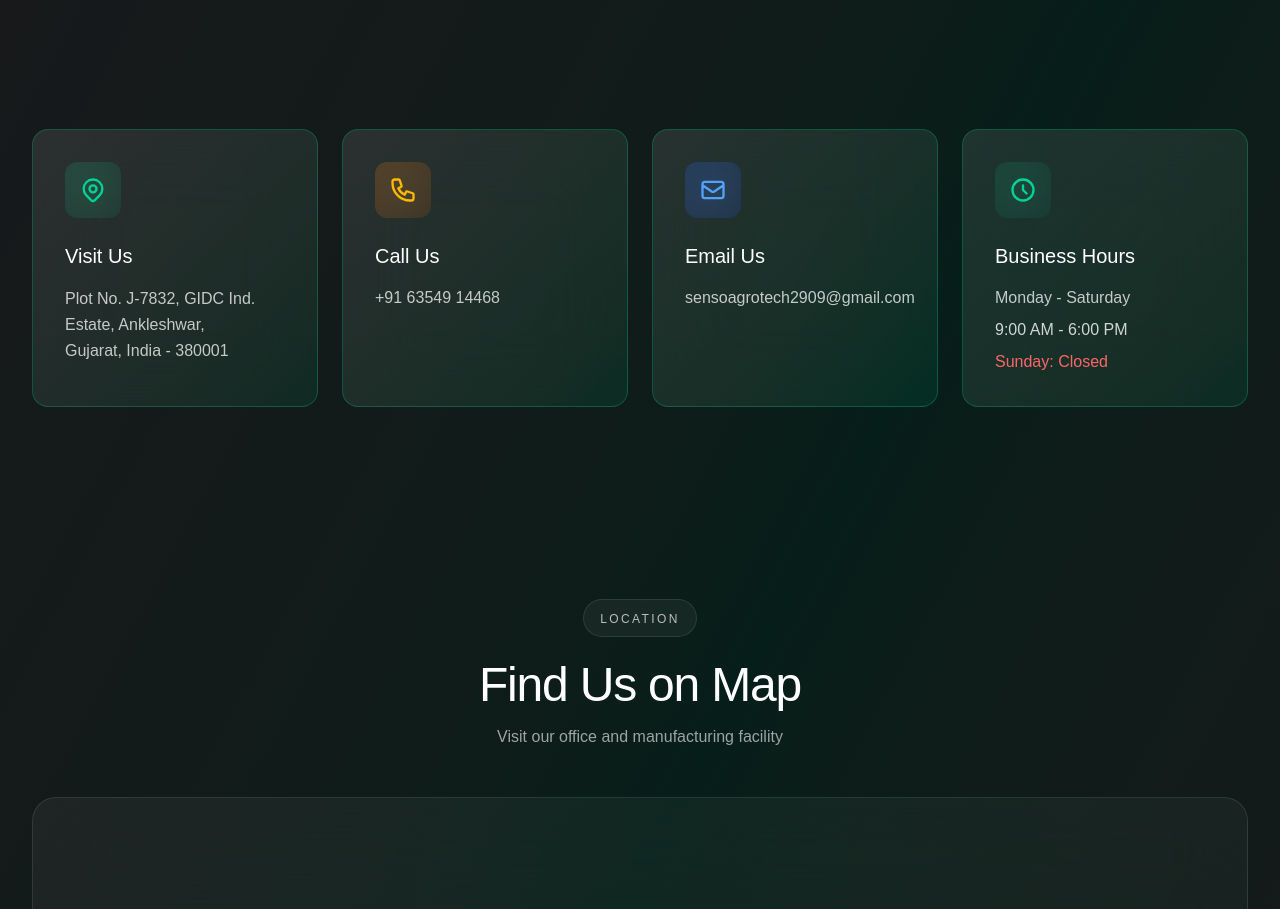
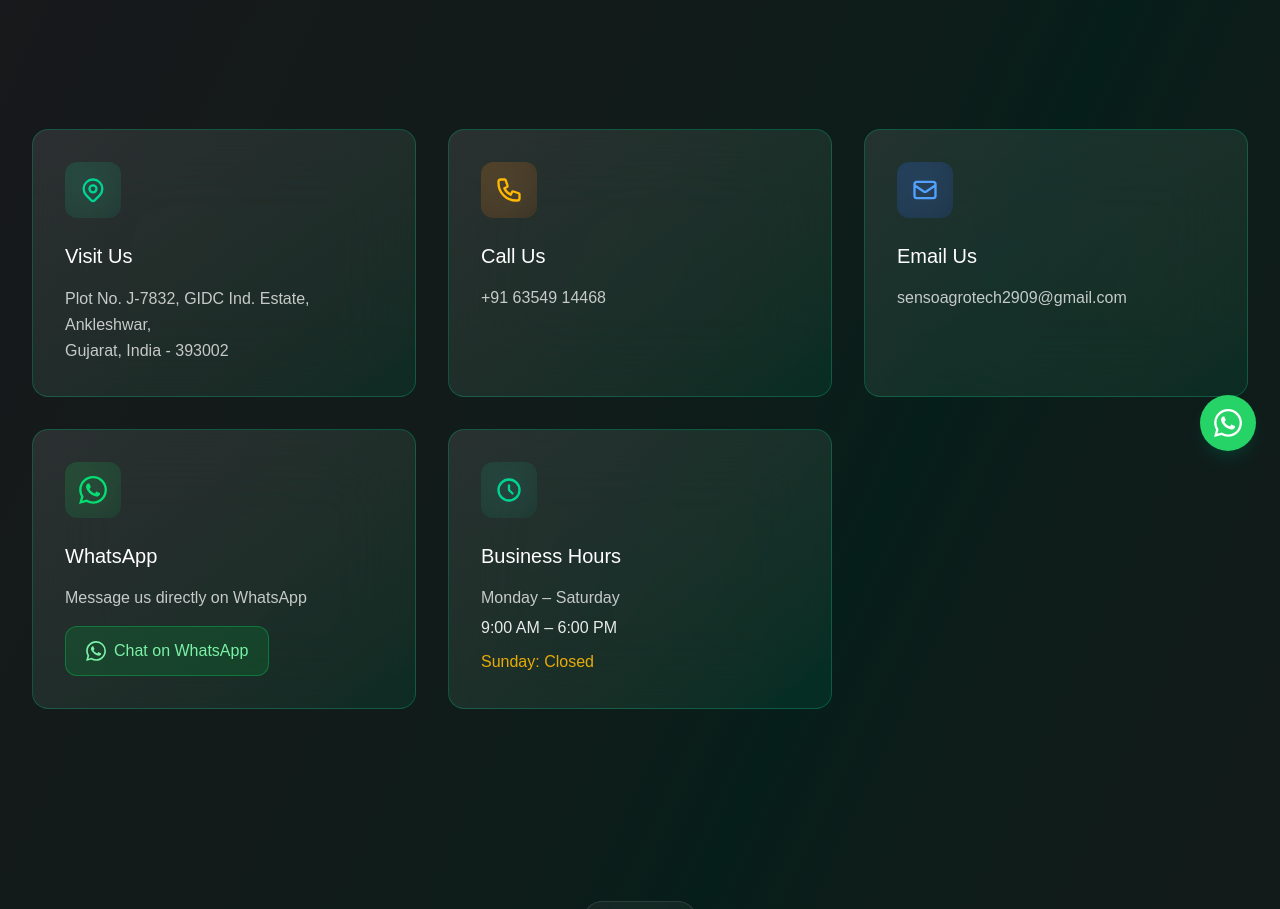
Before and after one commit to parthkumar123/exp_web_01, a Next.js app: page /contact in a window 1280 px wide. Shown: the part 325-1234 px from the top of the page. Built offline with nearby package versions, Linux system fonts and the light colour scheme.

Commit message:
Add Floating WhatsApp component and update contact page layout

```diff
--- a/app/contact/page.tsx
+++ b/app/contact/page.tsx
@@ -27,13 +27,13 @@
 
       {/* Contact Section */}
       <section className="py-16 relative">
-        <div className="max-w-7xl mx-auto px-8">
-          <div className="grid md:grid-cols-2 lg:grid-cols-4 gap-6 mb-16">
-            {/* Contact Info Cards */}
+        <div className="max-w-7xl mx-auto px-6 sm:px-8">
+          <div className="grid grid-cols-1 sm:grid-cols-2 lg:grid-cols-3 gap-8 mb-16">
+            {/* Contact Info Cards - min-w-0 prevents truncation, flex for consistent height */}
 
             {/* Visit Us */}
-            <div className="backdrop-blur-2xl bg-gradient-to-br from-white/10 to-emerald-500/10 border border-emerald-500/30 rounded-2xl p-8 hover:border-emerald-400/50 hover:bg-gradient-to-br hover:from-white/15 hover:to-emerald-500/15 transition-all">
-              <div className="w-14 h-14 bg-gradient-to-br from-emerald-600/20 to-emerald-800/20 backdrop-blur-xl rounded-xl flex items-center justify-center mb-6">
+            <div className="min-w-0 flex flex-col backdrop-blur-2xl bg-gradient-to-br from-white/10 to-emerald-500/10 border border-emerald-500/30 rounded-2xl p-8 hover:border-emerald-400/50 hover:bg-gradient-to-br hover:from-white/15 hover:to-emerald-500/15 transition-all">
+              <div className="w-14 h-14 bg-gradient-to-br from-emerald-600/20 to-emerald-800/20 backdrop-blur-xl rounded-xl flex items-center justify-center mb-6 shrink-0">
                 <svg
                   className="w-7 h-7 text-emerald-400"
                   fill="none"
@@ -51,13 +51,13 @@
               <p className="text-white/75 leading-relaxed font-light">
                 Plot No. J-7832, GIDC Ind. Estate, Ankleshwar,
                 <br />
-                Gujarat, India - 380001
+                Gujarat, India - 393002
               </p>
             </div>
 
             {/* Call Us */}
-            <div className="backdrop-blur-2xl bg-gradient-to-br from-white/10 to-emerald-500/10 border border-emerald-500/30 rounded-2xl p-8 hover:border-emerald-400/50 hover:bg-gradient-to-br hover:from-white/15 hover:to-emerald-500/15 transition-all">
-              <div className="w-14 h-14 bg-gradient-to-br from-amber-600/20 to-amber-800/20 backdrop-blur-xl rounded-xl flex items-center justify-center mb-6">
+            <div className="min-w-0 flex flex-col backdrop-blur-2xl bg-gradient-to-br from-white/10 to-emerald-500/10 border border-emerald-500/30 rounded-2xl p-8 hover:border-emerald-400/50 hover:bg-gradient-to-br hover:from-white/15 hover:to-emerald-500/15 transition-all">
+              <div className="w-14 h-14 bg-gradient-to-br from-amber-600/20 to-amber-800/20 backdrop-blur-xl rounded-xl flex items-center justify-center mb-6 shrink-0">
                 <svg
                   className="w-7 h-7 text-amber-400"
                   fill="none"
@@ -71,8 +71,7 @@
                 </svg>
               </div>
               <h3 className="text-xl font-light text-white mb-4">Call Us</h3>
-              <div className="space-y-2 text-white/75 font-light">
-                <p>
+              <p className="text-white/75 font-light">
                 <a
                   href="tel:+916354914468"
                   className="hover:text-emerald-400 transition-colors"
@@ -81,11 +80,10 @@
                 </a>
               </p>
             </div>
-            </div>
 
             {/* Email Us */}
-            <div className="backdrop-blur-2xl bg-gradient-to-br from-white/10 to-emerald-500/10 border border-emerald-500/30 rounded-2xl p-8 hover:border-emerald-400/50 hover:bg-gradient-to-br hover:from-white/15 hover:to-emerald-500/15 transition-all">
-              <div className="w-14 h-14 bg-gradient-to-br from-blue-600/20 to-blue-800/20 backdrop-blur-xl rounded-xl flex items-center justify-center mb-6">
+            <div className="min-w-0 flex flex-col backdrop-blur-2xl bg-gradient-to-br from-white/10 to-emerald-500/10 border border-emerald-500/30 rounded-2xl p-8 hover:border-emerald-400/50 hover:bg-gradient-to-br hover:from-white/15 hover:to-emerald-500/15 transition-all">
+              <div className="w-14 h-14 bg-gradient-to-br from-blue-600/20 to-blue-800/20 backdrop-blur-xl rounded-xl flex items-center justify-center mb-6 shrink-0">
                 <svg
                   className="w-7 h-7 text-blue-400"
                   fill="none"
@@ -99,21 +97,47 @@
                 </svg>
               </div>
               <h3 className="text-xl font-light text-white mb-4">Email Us</h3>
-              <div className="space-y-2 text-white/75 font-light">
-                <p>
+              <p className="text-white/75 font-light break-words">
                 <a
                   href="mailto:sensoagrotech2909@gmail.com"
-                    className="hover:text-emerald-400 transition-colors"
+                  className="hover:text-emerald-400 transition-colors break-all"
                 >
                   sensoagrotech2909@gmail.com
                 </a>
               </p>
             </div>
+
+            {/* WhatsApp */}
+            <div className="min-w-0 flex flex-col backdrop-blur-2xl bg-gradient-to-br from-white/10 to-emerald-500/10 border border-emerald-500/30 rounded-2xl p-8 hover:border-emerald-400/50 hover:bg-gradient-to-br hover:from-white/15 hover:to-emerald-500/15 transition-all">
+              <div className="w-14 h-14 bg-gradient-to-br from-green-600/20 to-green-800/20 backdrop-blur-xl rounded-xl flex items-center justify-center mb-6 shrink-0">
+                <svg
+                  className="w-7 h-7 text-green-400"
+                  viewBox="0 0 24 24"
+                  fill="currentColor"
+                >
+                  <path d="M17.472 14.382c-.297-.149-1.758-.867-2.03-.967-.273-.099-.471-.148-.67.15-.197.297-.767.966-.94 1.164-.173.199-.347.223-.644.075-.297-.15-1.255-.463-2.39-1.475-.883-.788-1.48-1.761-1.653-2.059-.173-.297-.018-.458.13-.606.134-.133.298-.347.446-.52.149-.174.198-.298.298-.497.099-.198.05-.371-.025-.52-.075-.149-.669-1.612-.916-2.207-.242-.579-.487-.5-.669-.51-.173-.008-.371-.01-.57-.01-.198 0-.52.074-.792.372-.272.297-1.04 1.016-1.04 2.479 0 1.462 1.065 2.875 1.213 3.074.149.198 2.096 3.2 5.077 4.487.709.306 1.262.489 1.694.625.712.227 1.36.195 1.871.118.571-.085 1.758-.719 2.006-1.413.248-.694.248-1.289.173-1.413-.074-.124-.272-.198-.57-.347m-5.421 7.403h.004a9.87 9.87 0 01-5.031-1.378l-.361-.214-3.741.982.998-3.648-.235-.374a9.86 9.86 0 01-1.51-5.26c.001-5.45 4.436-9.884 9.888-9.884 2.64 0 5.122 1.03 6.988 2.898a9.825 9.825 0 012.893 6.994c-.003 5.45-4.437 9.884-9.885 9.884m8.413-18.297A11.815 11.815 0 0012.05 0C5.495 0 .16 5.335.157 11.892c0 2.096.547 4.142 1.588 5.945L.057 24l6.305-1.654a11.882 11.882 0 005.683 1.448h.005c6.554 0 11.89-5.335 11.893-11.893a11.821 11.821 0 00-3.48-8.413z" />
+                </svg>
+              </div>
+              <h3 className="text-xl font-light text-white mb-4">WhatsApp</h3>
+              <p className="text-white/75 font-light mb-4 flex-1">
+                Message us directly on WhatsApp
+              </p>
+              <a
+                href="https://wa.me/916354914468?text=Hello%2C%20I%20would%20like%20to%20know%20more%20about%20your%20products."
+                target="_blank"
+                rel="noopener noreferrer"
+                className="inline-flex items-center justify-center gap-2 px-5 py-3 bg-green-600/20 border border-green-500/40 text-green-300 font-medium rounded-xl hover:bg-green-500/30 hover:border-green-400/50 transition-colors duration-300 w-fit"
+              >
+                <svg className="w-5 h-5 shrink-0" viewBox="0 0 24 24" fill="currentColor">
+                  <path d="M17.472 14.382c-.297-.149-1.758-.867-2.03-.967-.273-.099-.471-.148-.67.15-.197.297-.767.966-.94 1.164-.173.199-.347.223-.644.075-.297-.15-1.255-.463-2.39-1.475-.883-.788-1.48-1.761-1.653-2.059-.173-.297-.018-.458.13-.606.134-.133.298-.347.446-.52.149-.174.198-.298.298-.497.099-.198.05-.371-.025-.52-.075-.149-.669-1.612-.916-2.207-.242-.579-.487-.5-.669-.51-.173-.008-.371-.01-.57-.01-.198 0-.52.074-.792.372-.272.297-1.04 1.016-1.04 2.479 0 1.462 1.065 2.875 1.213 3.074.149.198 2.096 3.2 5.077 4.487.709.306 1.262.489 1.694.625.712.227 1.36.195 1.871.118.571-.085 1.758-.719 2.006-1.413.248-.694.248-1.289.173-1.413-.074-.124-.272-.198-.57-.347m-5.421 7.403h.004a9.87 9.87 0 01-5.031-1.378l-.361-.214-3.741.982.998-3.648-.235-.374a9.86 9.86 0 01-1.51-5.26c.001-5.45 4.436-9.884 9.888-9.884 2.64 0 5.122 1.03 6.988 2.898a9.825 9.825 0 012.893 6.994c-.003 5.45-4.437 9.884-9.885 9.884m8.413-18.297A11.815 11.815 0 0012.05 0C5.495 0 .16 5.335.157 11.892c0 2.096.547 4.142 1.588 5.945L.057 24l6.305-1.654a11.882 11.882 0 005.683 1.448h.005c6.554 0 11.89-5.335 11.893-11.893a11.821 11.821 0 00-3.48-8.413z" />
+                </svg>
+                Chat on WhatsApp
+              </a>
             </div>
 
             {/* Business Hours */}
-            <div className="backdrop-blur-2xl bg-gradient-to-br from-white/10 to-emerald-500/10 border border-emerald-500/30 rounded-2xl p-8 hover:border-emerald-400/50 hover:bg-gradient-to-br hover:from-white/15 hover:to-emerald-500/15 transition-all">
-              <div className="w-14 h-14 bg-gradient-to-br from-emerald-700/20 to-emerald-900/20 backdrop-blur-xl rounded-xl flex items-center justify-center mb-6">
+            <div className="min-w-0 flex flex-col backdrop-blur-2xl bg-gradient-to-br from-white/10 to-emerald-500/10 border border-emerald-500/30 rounded-2xl p-8 hover:border-emerald-400/50 hover:bg-gradient-to-br hover:from-white/15 hover:to-emerald-500/15 transition-all">
+              <div className="w-14 h-14 bg-gradient-to-br from-emerald-700/20 to-emerald-900/20 backdrop-blur-xl rounded-xl flex items-center justify-center mb-6 shrink-0">
                 <svg
                   className="w-7 h-7 text-emerald-400"
                   fill="none"
@@ -129,10 +153,10 @@
               <h3 className="text-xl font-light text-white mb-4">
                 Business Hours
               </h3>
-              <div className="space-y-2 text-white/75 font-light">
-                <p>Monday - Saturday</p>
-                <p className="font-normal text-white/80">9:00 AM - 6:00 PM</p>
-                <p className="text-red-400 font-normal">Sunday: Closed</p>
+              <div className="space-y-1.5 text-white/75 font-light">
+                <p>Monday – Saturday</p>
+                <p className="font-normal text-white/90">9:00 AM – 6:00 PM</p>
+                <p className="text-amber-400/90 font-normal pt-1">Sunday: Closed</p>
               </div>
             </div>
           </div>
--- a/app/layout.tsx
+++ b/app/layout.tsx
@@ -1,6 +1,7 @@
 import type { Metadata } from "next";
 import { Geist, Geist_Mono } from "next/font/google";
 import "./globals.css";
+import FloatingWhatsApp from "@/components/FloatingWhatsApp";
 
 const geistSans = Geist({
   variable: "--font-geist-sans",
@@ -82,6 +83,7 @@
         className={`${geistSans.variable} ${geistMono.variable} antialiased`}
       >
         {children}
+        <FloatingWhatsApp />
       </body>
     </html>
   );
--- /dev/null
+++ b/components/FloatingWhatsApp.tsx
@@ -0,0 +1,32 @@
+"use client";
+
+import Link from "next/link";
+import { companyInfo } from "@/lib/companyData";
+
+const WHATSAPP_NUMBER = companyInfo.contact.whatsapp.replace(/\D/g, "");
+const WHATSAPP_URL = `https://wa.me/${WHATSAPP_NUMBER}?text=${encodeURIComponent("Hello, I would like to know more about your products.")}`;
+
+export default function FloatingWhatsApp() {
+  return (
+    <Link
+      href={WHATSAPP_URL}
+      target="_blank"
+      rel="noopener noreferrer"
+      aria-label="Chat on WhatsApp"
+      title="Chat on WhatsApp"
+      className="group fixed bottom-6 right-6 z-50 flex h-14 w-14 items-center justify-center rounded-full bg-[#25D366] text-white shadow-lg shadow-emerald-900/40 transition-all duration-300 hover:scale-110 hover:shadow-xl hover:shadow-[#25D366]/40 focus:outline-none focus:ring-4 focus:ring-[#25D366]/50"
+    >
+      <svg
+        className="h-7 w-7"
+        viewBox="0 0 24 24"
+        fill="currentColor"
+        aria-hidden
+      >
+        <path d="M17.472 14.382c-.297-.149-1.758-.867-2.03-.967-.273-.099-.471-.148-.67.15-.197.297-.767.966-.94 1.164-.173.199-.347.223-.644.075-.297-.15-1.255-.463-2.39-1.475-.883-.788-1.48-1.761-1.653-2.059-.173-.297-.018-.458.13-.606.134-.133.298-.347.446-.52.149-.174.198-.298.298-.497.099-.198.05-.371-.025-.52-.075-.149-.669-1.612-.916-2.207-.242-.579-.487-.5-.669-.51-.173-.008-.371-.01-.57-.01-.198 0-.52.074-.792.372-.272.297-1.04 1.016-1.04 2.479 0 1.462 1.065 2.875 1.213 3.074.149.198 2.096 3.2 5.077 4.487.709.306 1.262.489 1.694.625.712.227 1.36.195 1.871.118.571-.085 1.758-.719 2.006-1.413.248-.694.248-1.289.173-1.413-.074-.124-.272-.198-.57-.347m-5.421 7.403h.004a9.87 9.87 0 01-5.031-1.378l-.361-.214-3.741.982.998-3.648-.235-.374a9.86 9.86 0 01-1.51-5.26c.001-5.45 4.436-9.884 9.888-9.884 2.64 0 5.122 1.03 6.988 2.898a9.825 9.825 0 012.893 6.994c-.003 5.45-4.437 9.884-9.885 9.884m8.413-18.297A11.815 11.815 0 0012.05 0C5.495 0 .16 5.335.157 11.892c0 2.096.547 4.142 1.588 5.945L.057 24l6.305-1.654a11.882 11.882 0 005.683 1.448h.005c6.554 0 11.89-5.335 11.893-11.893a11.821 11.821 0 00-3.48-8.413z" />
+      </svg>
+      <span className="pointer-events-none absolute right-full mr-3 hidden whitespace-nowrap rounded-lg bg-zinc-800 px-3 py-2 text-sm font-medium text-white shadow-xl opacity-0 transition-opacity duration-200 group-hover:opacity-100 sm:block">
+        Chat on WhatsApp
+      </span>
+    </Link>
+  );
+}
--- a/lib/companyData.ts
+++ b/lib/companyData.ts
@@ -25,6 +25,7 @@
       full: "Plot No. 123, Industrial Area, Gujarat, India - 380001",
     },
     phone: "+91 98765 43210",
+    whatsapp: "+916354914468", // same as contact page number, no spaces for wa.me link
     email: "sensoagrotech2909@gmail.com",
   },
 
```
Lines whose indentation alone changed are shown as unchanged.
